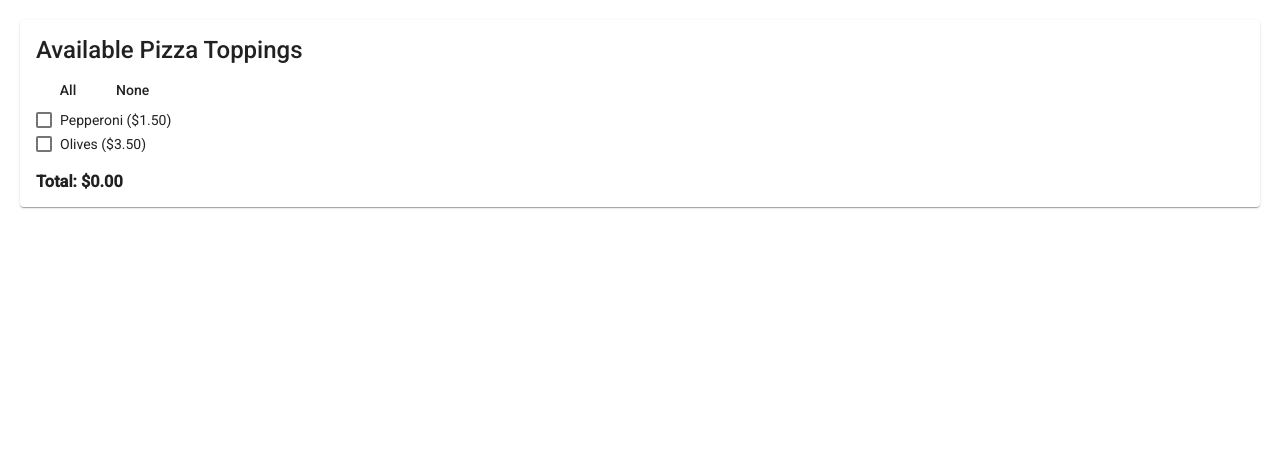
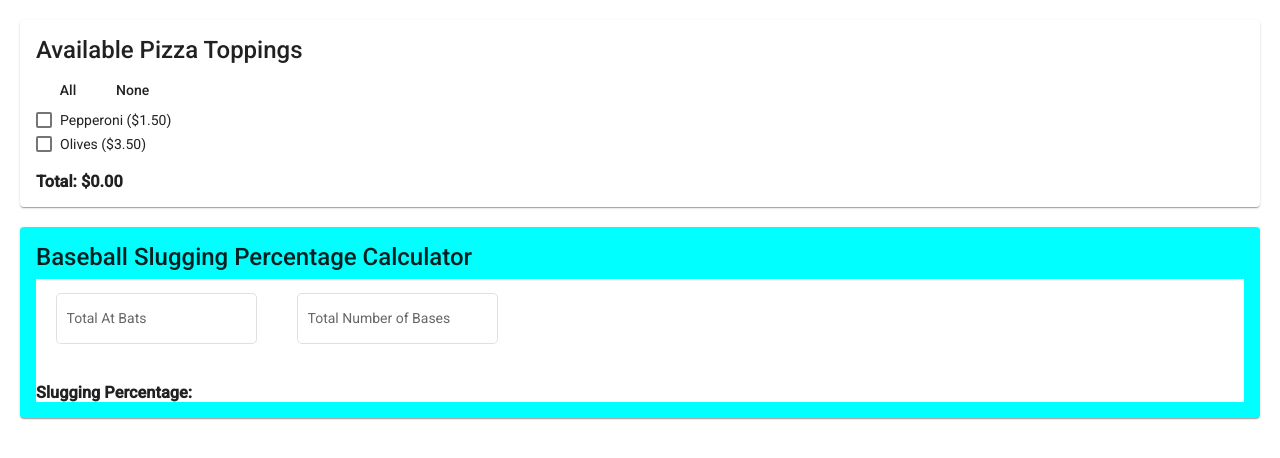
Before and after one commit to 2019-fall-jsf-th/components, an Angular app: page / in a window 1280 px wide. Shown: the top 458 px of the page. Built offline with nearby package versions, Linux system fonts and the light colour scheme.

Commit message:
Using Form Fields
Implemented material form fields to accept at bats and total bases

```diff
--- a/src/app/app.component.html
+++ b/src/app/app.component.html
@@ -1 +1,2 @@
 <app-pizza-topping></app-pizza-topping>
+<app-slugging-percentage></app-slugging-percentage>
--- a/src/app/app.module.ts
+++ b/src/app/app.module.ts
@@ -8,6 +8,8 @@ import { BrowserAnimationsModule } from '@angular/platform-browser/animations';
 import { MatCheckboxModule } from '@angular/material/checkbox';
 import { MatCardModule } from '@angular/material/card';
 import { MatButtonModule } from '@angular/material/button';
+import { MatFormFieldModule } from '@angular/material/form-field';
+import { MatInputModule } from '@angular/material/input';
 import { SluggingPercentageComponent } from './slugging-percentage/slugging-percentage.component';
 
 @NgModule({
@@ -22,7 +24,9 @@ import { SluggingPercentageComponent } from './slugging-percentage/slugging-perc
     BrowserAnimationsModule,
     MatCheckboxModule,
     MatCardModule,
-    MatButtonModule
+    MatButtonModule,
+    MatFormFieldModule,
+    MatInputModule
   ],
   providers: [],
   bootstrap: [AppComponent]
--- a/src/app/slugging-percentage/slugging-percentage.component.css
+++ b/src/app/slugging-percentage/slugging-percentage.component.css
@@ -0,0 +1,13 @@
+mat-card {
+    background-color: aqua;
+    margin-top: 20px;
+}
+
+mat-card-content {
+    background-color: white;
+}
+
+mat-form-field {
+    margin: 10px 20px 0 20px;
+
+}
--- a/src/app/slugging-percentage/slugging-percentage.component.html
+++ b/src/app/slugging-percentage/slugging-percentage.component.html
@@ -1 +1,23 @@
-<p>slugging-percentage works!</p>
+<mat-card>
+
+    <mat-card-title>
+        Baseball Slugging Percentage Calculator
+    </mat-card-title>
+
+    <mat-card-content>
+
+        <mat-form-field appearance="outline">
+            <mat-label>Total At Bats</mat-label>
+            <input matInput type="number">
+        </mat-form-field>
+
+        <mat-form-field appearance="outline">
+            <mat-label>Total Number of Bases</mat-label>
+            <input matInput type="number">
+        </mat-form-field>
+
+        <h3>Slugging Percentage: {{ slugging | percent }}</h3>
+
+    </mat-card-content>
+
+</mat-card>
```
